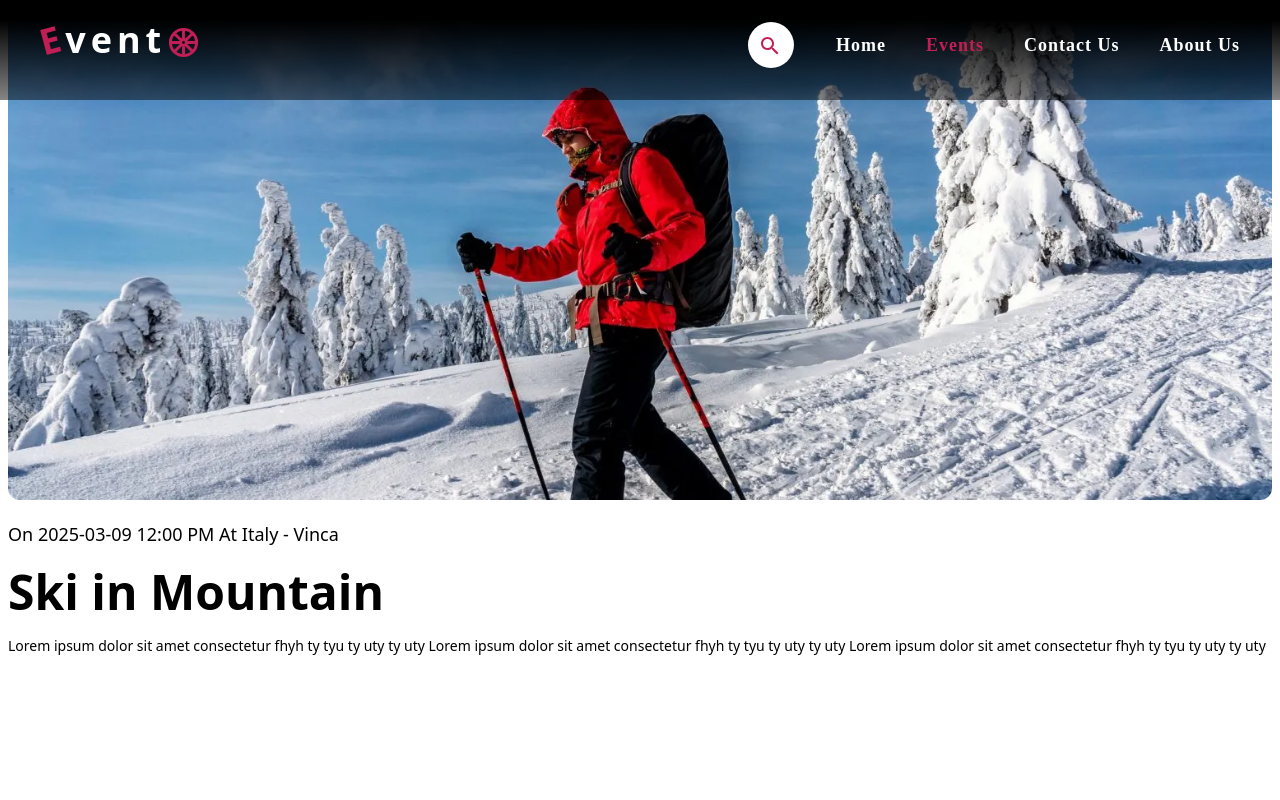
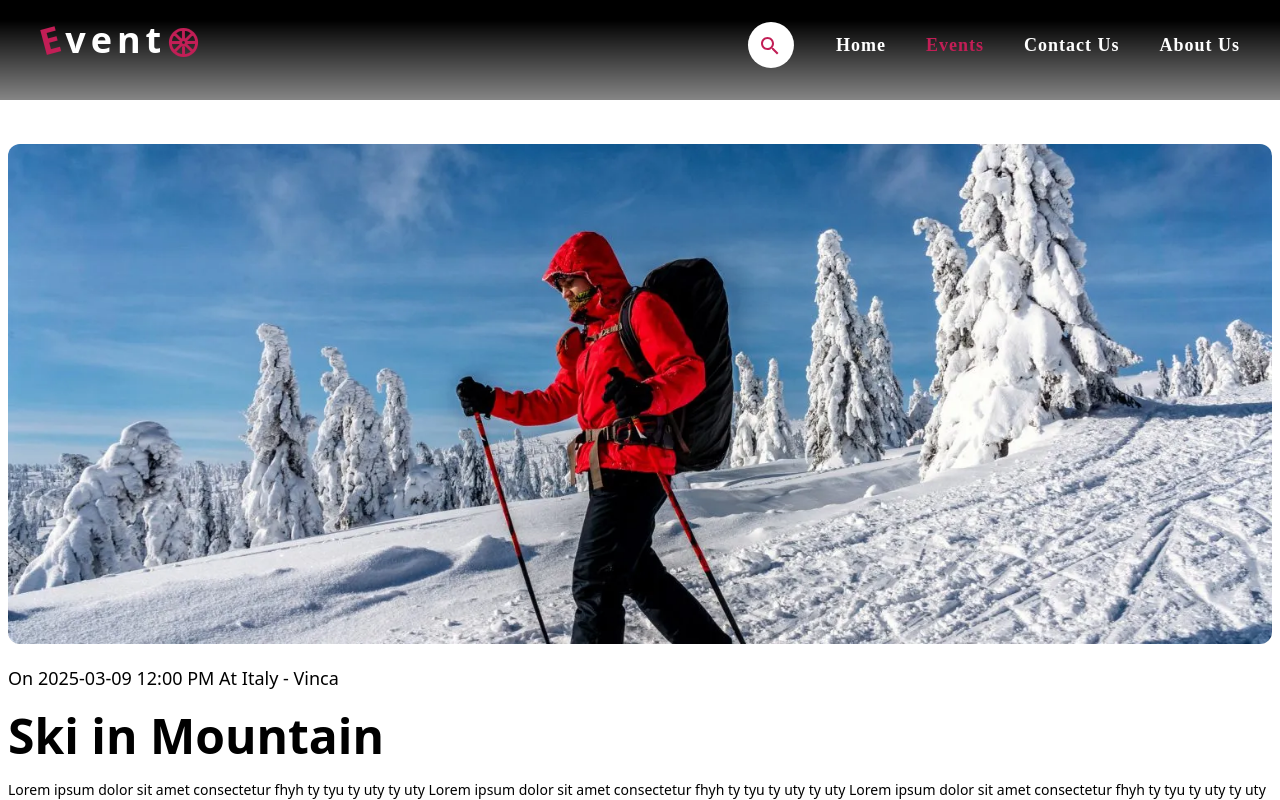
Before and after one commit to bahaabakri/evento-react, a React (Vite) app: page /events/1 in a window 1280 px wide. Built offline with nearby package versions, Linux system fonts and the light colour scheme.

Commit message:
feat: add event details pages and component 2

```diff
--- a/src/components/EventDetails/EventDetails.module.scss
+++ b/src/components/EventDetails/EventDetails.module.scss
@@ -1,5 +1,5 @@
 .event-details-wrapper {
-    @apply container px-2 flex flex-col gap-5;
+    @apply container px-2 flex flex-col gap-5 m-auto mt-36;
     .event-img {
         // width: 300px;
         height: 500px;
```
